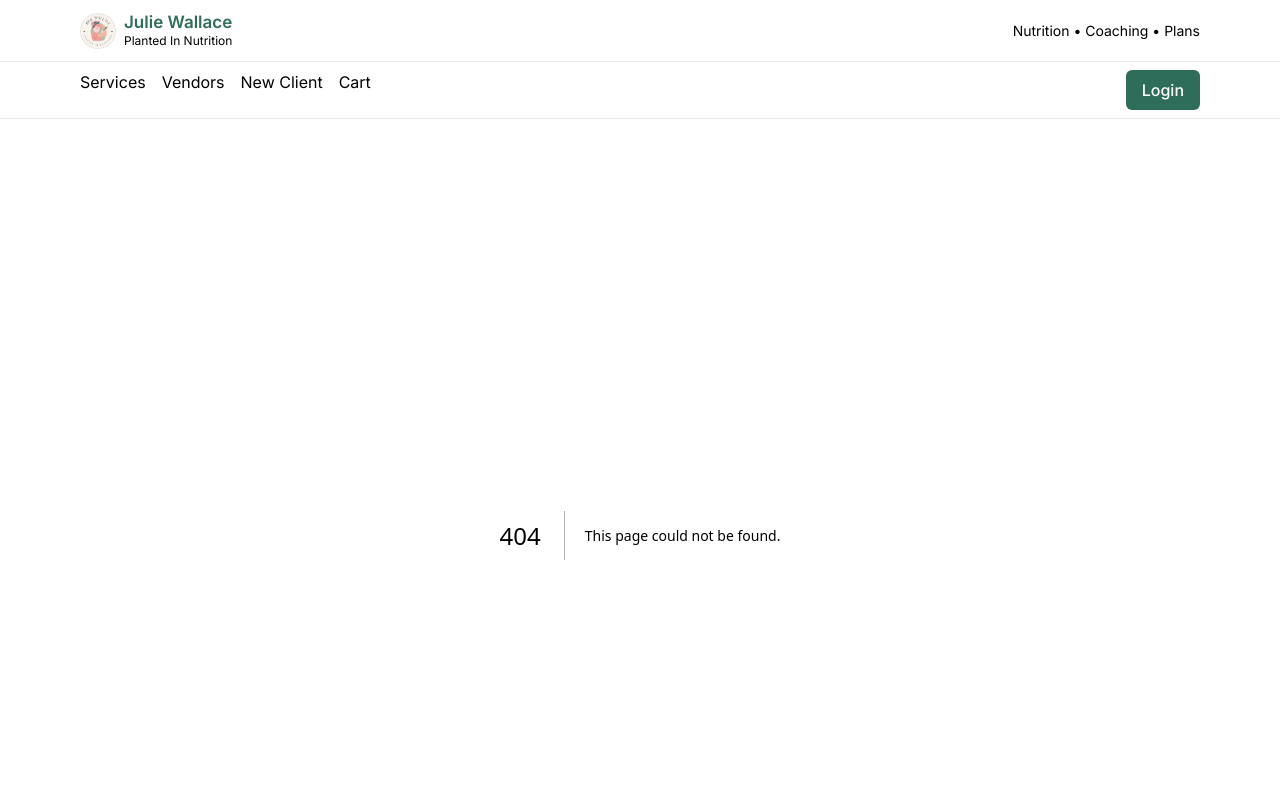
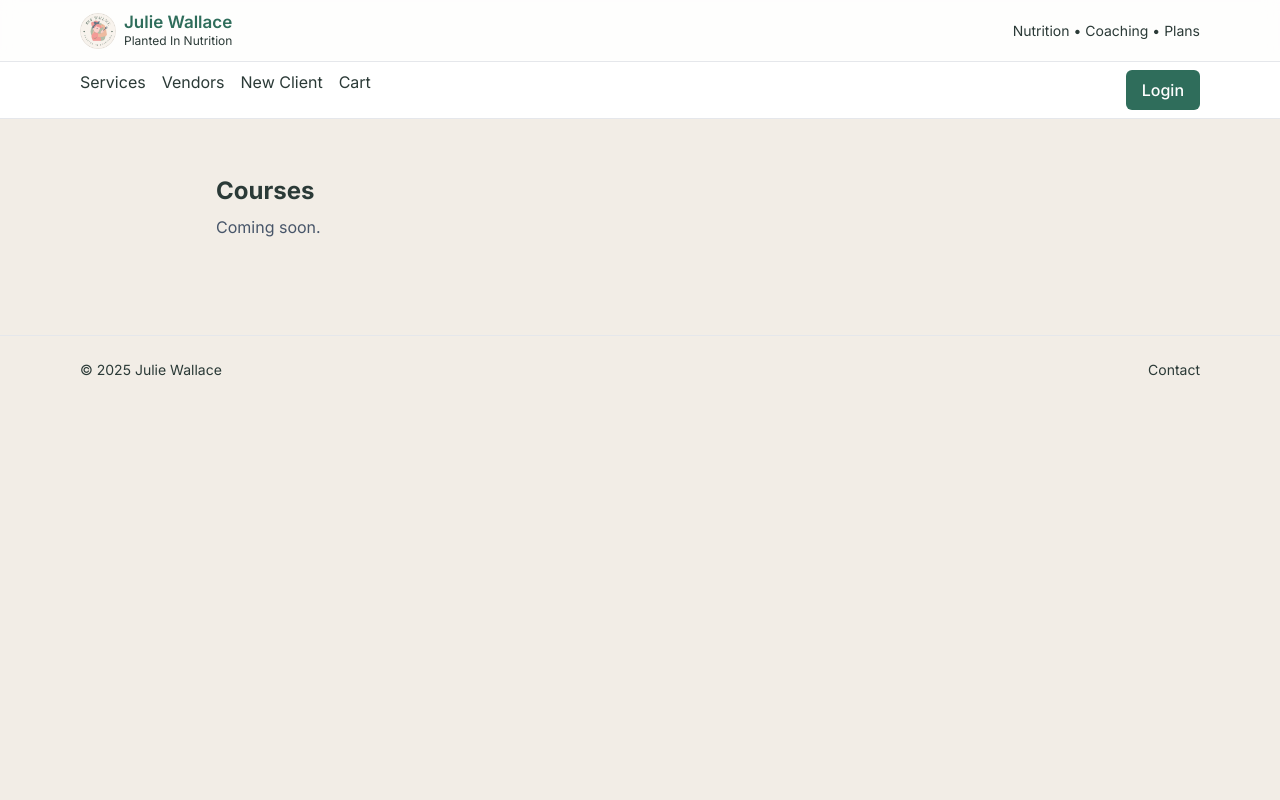
Before and after one commit to mr601s/nutritionist-marketplace-crm, a Next.js app: page /courses in a window 1280 px wide. Before the commit this address had no page. Shown: the top 800 px of the page. Built offline with nearby package versions, Linux system fonts and the light colour scheme.

Commit message:
feat(courses): placeholder /courses page + nav link (no videos)

```diff
--- /dev/null
+++ b/app/courses/page.tsx
@@ -0,0 +1,12 @@
+export const metadata = {
+  title: 'Courses',
+  description: 'Course catalog',
+};
+export default function Courses() {
+  return (
+    <main className='max-w-4xl mx-auto px-6 py-10'>
+      <h1 className='text-2xl font-bold'>Courses</h1>
+      <p className='text-slate-600 mt-2'>Coming soon.</p>
+    </main>
+  );
+}
```
